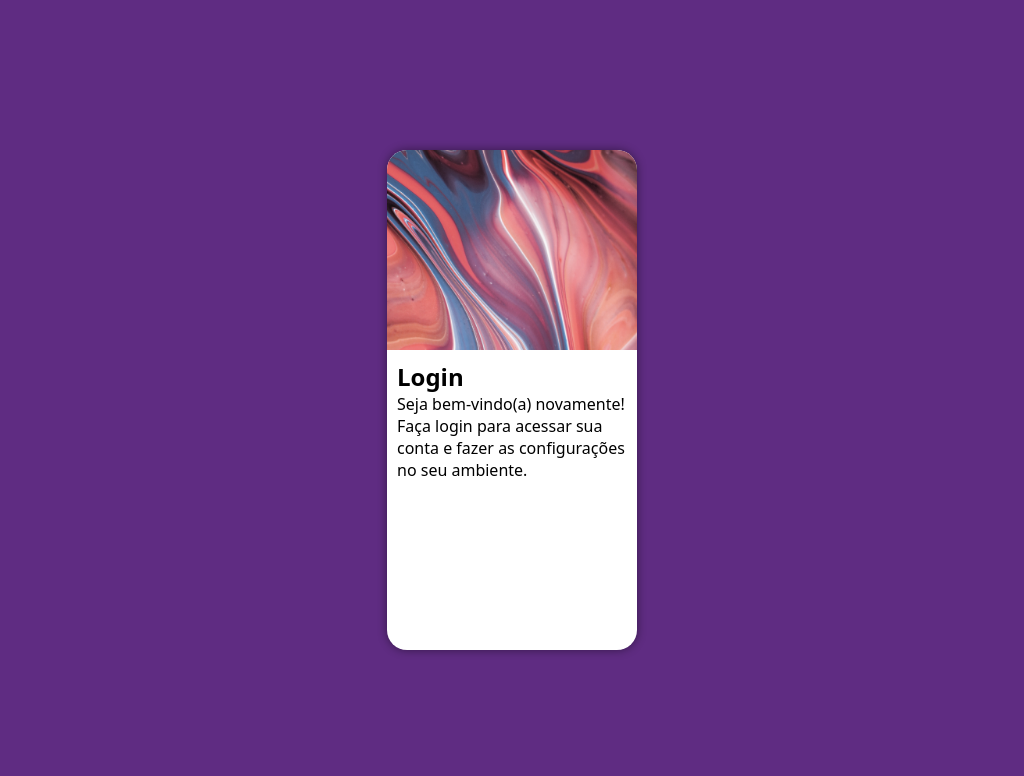
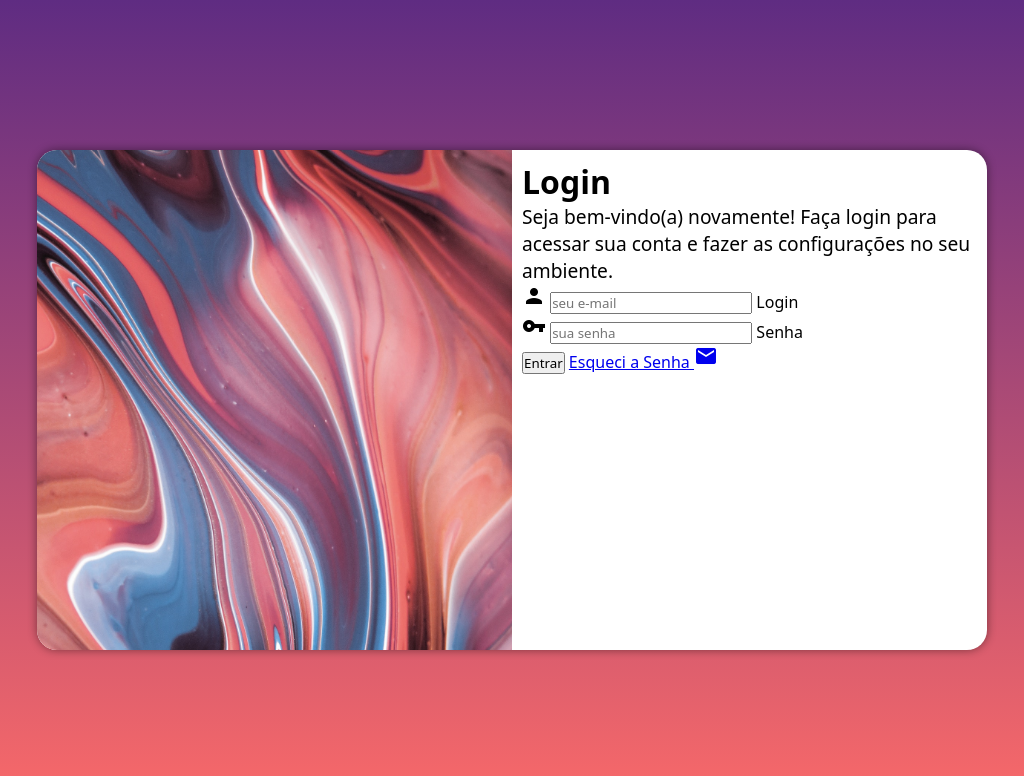
Before and after one commit to EsterTavares2024/projeto-login, a plain HTML site: page index.html in a window 1024 px wide. Drawn offline with Linux system fonts and the light colour scheme.

Commit message:
adicionei o formulário

```diff
--- a/estilos/media-query.css
+++ b/estilos/media-query.css
@@ -22,7 +22,7 @@
     }
 }
 /* configuração para telas grandes 992px */
-@media screen and (min-width: 992 px) {
+@media screen and (min-width: 992px) and (max-width: 1200px) {
     body {
         background-image: linear-gradient(to top, rgb(248, 105, 105), #5f2c82);
     }
@@ -39,4 +39,11 @@
         float: right;
         width: 50%;
     }
+    div#formulario >h1 {
+        font-size: 2em;
+    }
+    div#formulario >p {
+        font-size: 1.2em;
+
+    }
 }
--- a/index.html
+++ b/index.html
@@ -4,6 +4,8 @@
     <meta charset="UTF-8">
     <meta name="viewport" content="width=device-width, initial-scale=1.0">
     <title>Login</title>
+    <link href="https://fonts.googleapis.com/icon?family=Material+Icons"
+      rel="stylesheet"> <!-- esse link serve para pegar icones com a API do google icones-->
     <link rel="stylesheet" href="estilos/style.css">
     <link rel="stylesheet" href="estilos/media-query.css">
 </head>
@@ -12,17 +14,37 @@
     <section id="login">
      <div id="imagem">
     <!-- aqui vai a imagem na CSS-->
+     </div>
 
-     </div>
      <div id="formulario">
         <h1> Login</h1>
         <p> Seja bem-vindo(a) novamente! Faça login para acessar sua conta e fazer as configurações no seu ambiente.</p>
-       <form action="login.php" method="post">
 
+       <form action="login.php" method="post" autocomplete="on">
+
+        <div class="campo">
+        <i class="material-icons">person</i>
+         <input type="email" nome="login" id="ilogin" placeholder="seu e-mail" autocomplete="email" required maxlength="30">
+         <label for="ilogin">Login</label>
+         </div>
+
+        <div class="campo">
+        <i class="material-icons">vpn_key</i>
+        <input type="password" name="senha" id="isenha" placeholder="sua senha" autocomplete="current-password" required minlength="8" maxlength="20">
+        <label for="isenha">Senha</label>
+        </div>
+
+        <div>
+        <input type="submit" value="Entrar">
+        <a href="esqueci.html"> Esqueci a Senha <i class="material-icons"> mail</i>
+        </a>
+    </div>
        </form>
      </div>
 
-<!-- Todos os itens no index que precisa efetuar estilo Css e que vai ter uma configuração única e com vários detalhes, criar um ID= "nome"-->
+
+<!-- Todos os itens no index que precisa efetuar estilo Css e que vai ter uma configuração única e com vários detalhes, criar um ID= "nome"
+-- o "i" é relacionado a ícones classe: material-icons-->
     </section>
    </main>
 </body>
```
